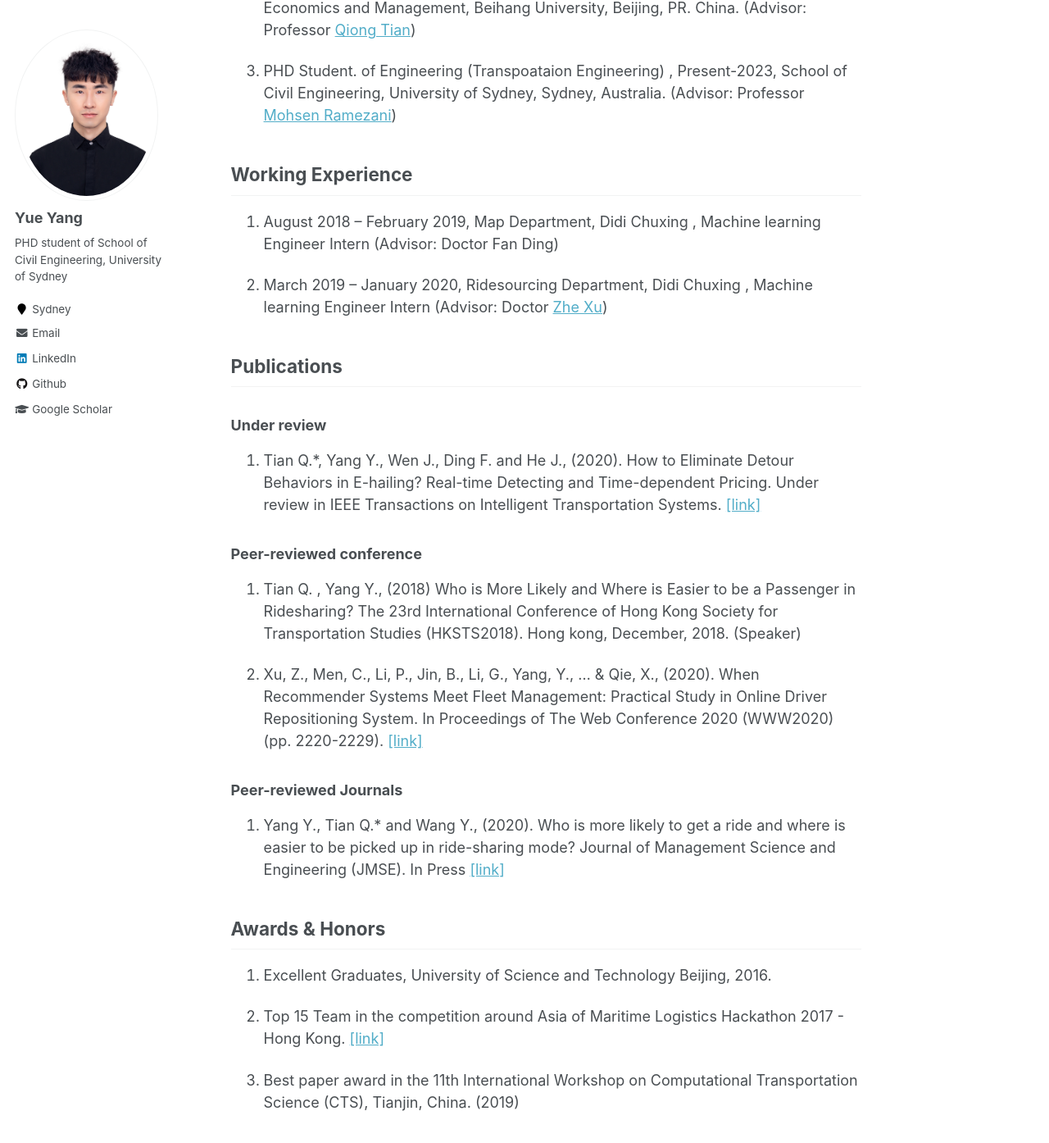
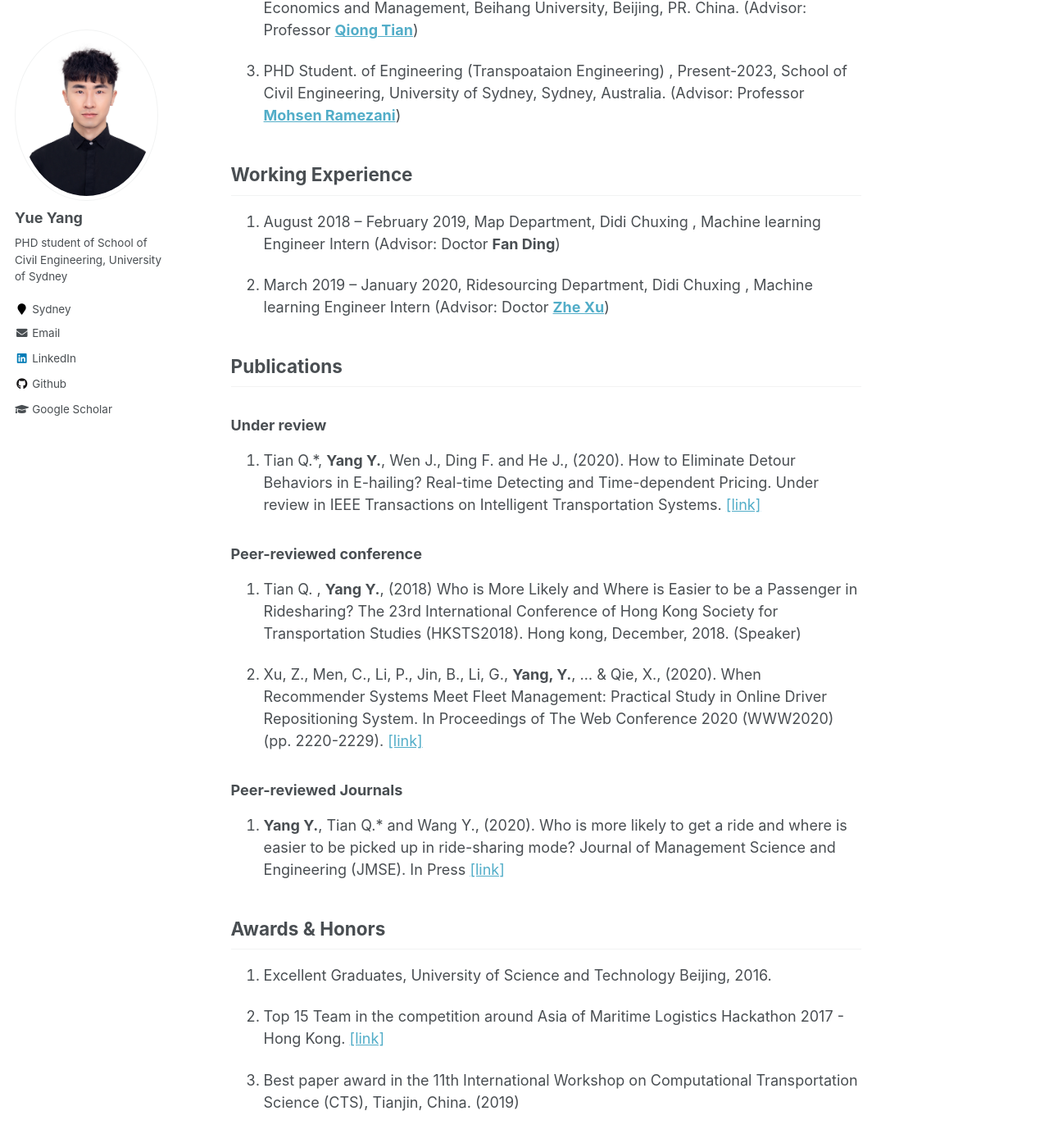
Before and after one commit to marco-yue/biography, a Jekyll site: the page built from _pages/about.md, in a window 1280 px wide and 1400 px high, scrolled down 1013 px. Shown: the top 1394 px of the window at 82% size. Built offline with Jekyll 4.4.1, drawn with Linux system fonts in a browser that asks for light colours.

```diff
--- a/_pages/about.md
+++ b/_pages/about.md
@@ -30,32 +30,32 @@ Now I am a PHD student, majored in Transportation Engineering of University of S
 
 1. B.S. of Engineering (Logistics Engineering and Operation research) , 2016, School of Mechanical Engineering, University of Science and Technology Beijing, Beijing, PR. China.
 
-2. M.S. of Engineering (Industrial Engineering and Operation research) , 2020, School of Economics and Management, Beihang University, Beijing, PR. China. (Advisor: Professor [Qiong Tian](http://semen.buaa.edu.cn/Faculty/Behavior_and_Operation_Management/TIAN_Qiong/Profile.htm))
+2. M.S. of Engineering (Industrial Engineering and Operation research) , 2020, School of Economics and Management, Beihang University, Beijing, PR. China. (Advisor: Professor **[Qiong Tian](http://semen.buaa.edu.cn/Faculty/Behavior_and_Operation_Management/TIAN_Qiong/Profile.htm)**)
 
-3. PHD Student. of Engineering (Transpoataion Engineering) , Present-2023, School of Civil Engineering, University of Sydney, Sydney, Australia. (Advisor: Professor [Mohsen Ramezani](https://www.sydney.edu.au/engineering/about/our-people/academic-staff/mohsen-ramezani.html#collapseBio))
+3. PHD Student. of Engineering (Transpoataion Engineering) , Present-2023, School of Civil Engineering, University of Sydney, Sydney, Australia. (Advisor: Professor **[Mohsen Ramezani](https://www.sydney.edu.au/engineering/about/our-people/academic-staff/mohsen-ramezani.html#collapseBio)**)
 
 ## Working Experience
 
-1. August 2018 – February 2019, Map Department, Didi Chuxing , Machine learning Engineer Intern (Advisor: Doctor Fan Ding)
+1. August 2018 – February 2019, Map Department, Didi Chuxing , Machine learning Engineer Intern (Advisor: Doctor **Fan Ding**)
 
-2. March 2019 – January 2020, Ridesourcing Department, Didi Chuxing , Machine learning Engineer Intern (Advisor: Doctor [Zhe Xu](https://sites.google.com/site/zhexuutssjtu/))
+2. March 2019 – January 2020, Ridesourcing Department, Didi Chuxing , Machine learning Engineer Intern (Advisor: Doctor **[Zhe Xu](https://sites.google.com/site/zhexuutssjtu/)**)
 
 ## Publications
 
 ### Under review
 
-1. Tian Q.*, Yang Y., Wen J., Ding F. and He J., (2020). How to Eliminate Detour Behaviors in E-hailing? Real-time Detecting and Time-dependent Pricing. Under review in IEEE Transactions on Intelligent Transportation Systems. [\[link\]](https://arxiv.org/abs/1910.06949)
+1. Tian Q.*, **Yang Y.**, Wen J., Ding F. and He J., (2020). How to Eliminate Detour Behaviors in E-hailing? Real-time Detecting and Time-dependent Pricing. Under review in IEEE Transactions on Intelligent Transportation Systems. [\[link\]](https://arxiv.org/abs/1910.06949)
 
 ### Peer-reviewed conference
 
-1. Tian Q. , Yang Y., (2018) Who is More Likely and Where is Easier to be a Passenger in Ridesharing? The 23rd International Conference of Hong Kong Society for Transportation Studies (HKSTS2018). Hong kong, December, 2018. (Speaker)
+1. Tian Q. , **Yang Y.**, (2018) Who is More Likely and Where is Easier to be a Passenger in Ridesharing? The 23rd International Conference of Hong Kong Society for Transportation Studies (HKSTS2018). Hong kong, December, 2018. (Speaker)
 
-2. Xu, Z., Men, C., Li, P., Jin, B., Li, G., Yang, Y., ... & Qie, X., (2020). When Recommender Systems Meet Fleet Management: Practical Study in Online Driver Repositioning System. In Proceedings of The Web Conference 2020 (WWW2020) (pp. 2220-2229). [\[link\]](https://dl.acm.org/doi/abs/10.1145/3366423.3380287)
+2. Xu, Z., Men, C., Li, P., Jin, B., Li, G., **Yang, Y.**, ... & Qie, X., (2020). When Recommender Systems Meet Fleet Management: Practical Study in Online Driver Repositioning System. In Proceedings of The Web Conference 2020 (WWW2020) (pp. 2220-2229). [\[link\]](https://dl.acm.org/doi/abs/10.1145/3366423.3380287)
 
 
 ### Peer-reviewed Journals
 
-1. Yang Y., Tian Q.* and Wang Y., (2020). Who is more likely to get a ride and where is easier to be picked up in ride-sharing mode? Journal of Management Science and Engineering (JMSE). In Press [\[link\]](https://www.sciencedirect.com/science/article/pii/S2096232020300445)
+1. **Yang Y.**, Tian Q.* and Wang Y., (2020). Who is more likely to get a ride and where is easier to be picked up in ride-sharing mode? Journal of Management Science and Engineering (JMSE). In Press [\[link\]](https://www.sciencedirect.com/science/article/pii/S2096232020300445)
 
 
 
```
